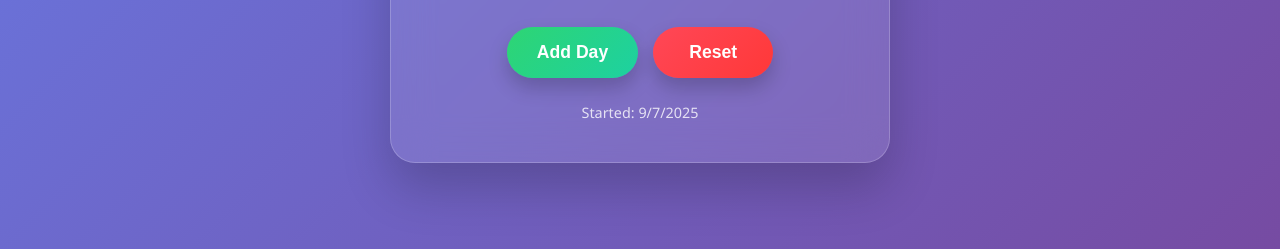
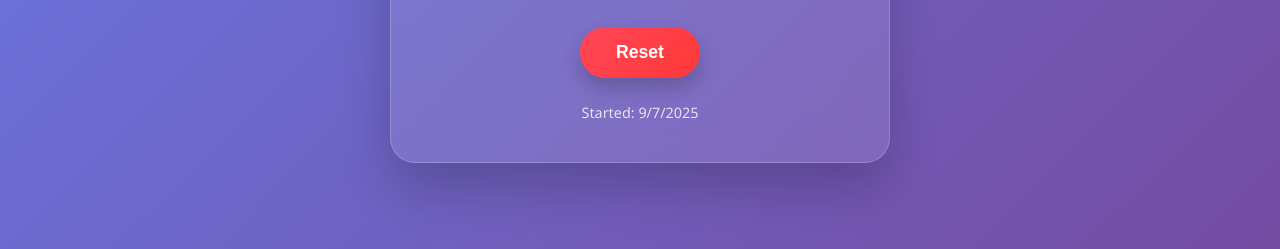
Before and after one commit to pramodr18/NeverGiveUp, a plain HTML site: page index.html in a window 1280 px wide. Shown: the part 551-800 px from the top of the page. Drawn offline with Linux system fonts and the light colour scheme.

Commit message:
index.html

```diff
--- a/index.html
+++ b/index.html
@@ -344,9 +344,7 @@
         </div>
 
         <div class="buttons">
-            <button class="btn btn-add" onclick="addDay()">
-                <span>Add Day</span>
-            </button>
+
             <button class="btn btn-reset" onclick="resetCounter()">
                 <span>Reset</span>
             </button>
```
